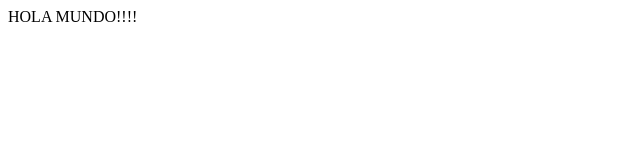
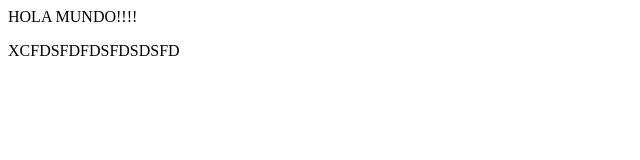
Before and after one commit to diegoabad/prueba-dl, a plain HTML site: page index.html in a window 1280 px wide. Shown: the whole page, without its empty margins (0-640 px from the left). Drawn offline with Linux system fonts and the light colour scheme.

Commit message:
desde mi otra pc

```diff
--- a/index.html
+++ b/index.html
@@ -7,5 +7,6 @@
   </head>
   <body>
     HOLA MUNDO!!!!
+    <p>XCFDSFDFDSFDSDSFD</p>
   </body>
 </html>
```
